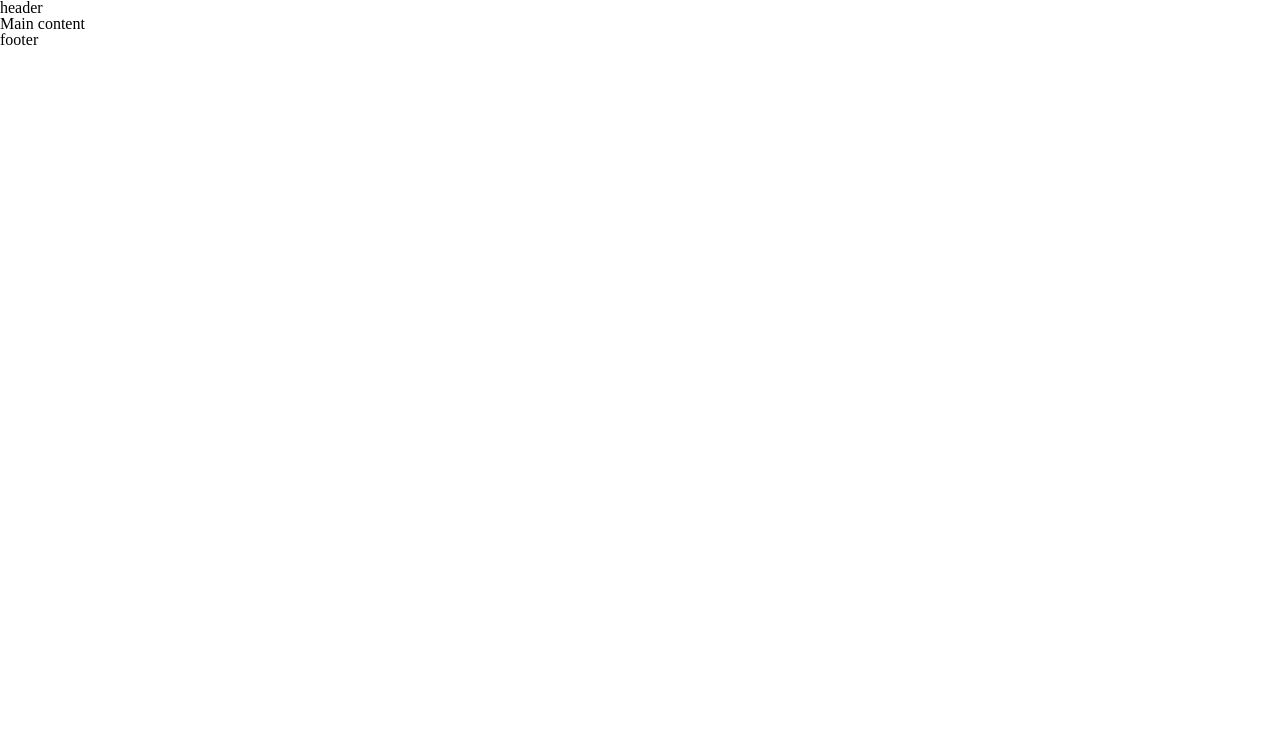
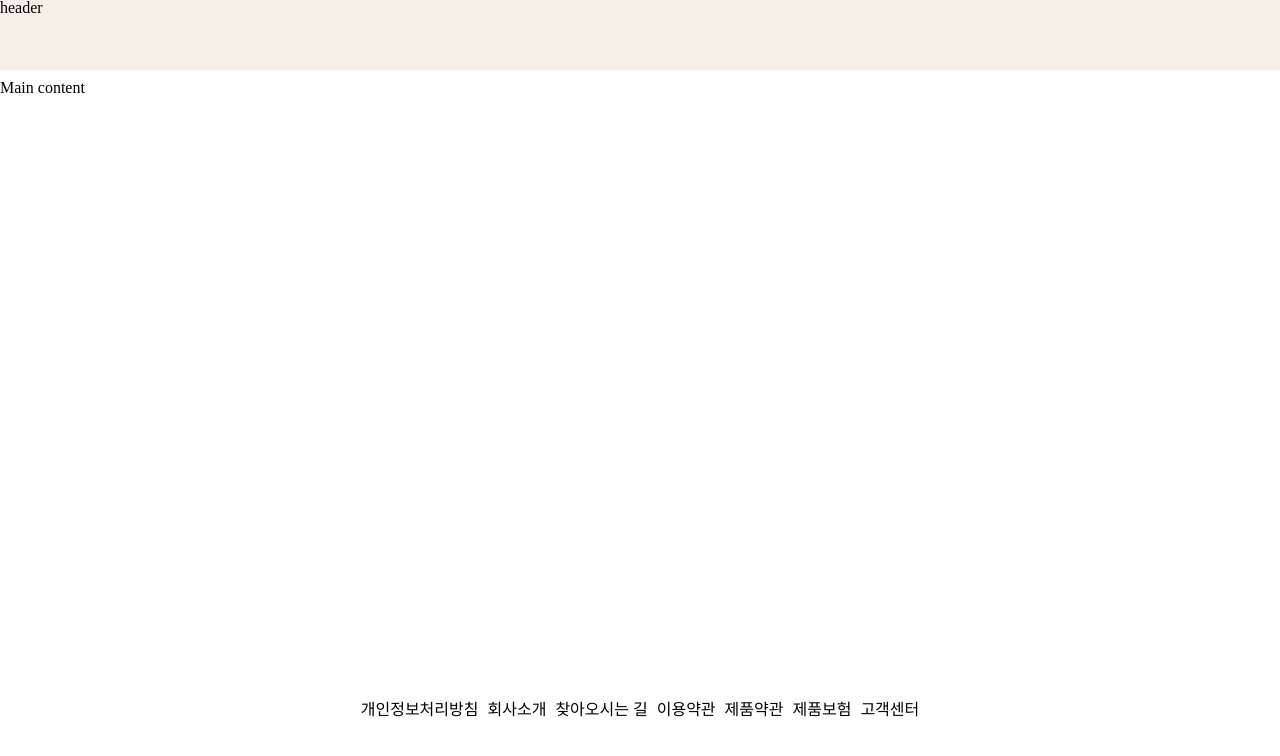
Before and after one commit to Programming-Seungwan/fuji-clone, a React (Vite) app: page / in a window 1280 px wide. Shown: the top 756 px of the page. Built offline with nearby package versions, Linux system fonts and the light colour scheme.

Commit message:
Design : make basic header and footer components

```diff
--- a/src/App.tsx
+++ b/src/App.tsx
@@ -2,13 +2,14 @@ import { ThemeProvider } from 'styled-components';
 import { theme } from '@style/theme';
 import { GlobalStyle } from '@style/GlobalStyle';
 import Layout from '@components/common/Layout/Layout';
+import Home from '@pages/Home';
 
 function App() {
   return (
     <ThemeProvider theme={theme}>
       <GlobalStyle />
       <Layout>
-        <div>Main content</div>
+        <Home />
       </Layout>
     </ThemeProvider>
   );
--- a/src/components/common/Footer.tsx
+++ b/src/components/common/Footer.tsx
@@ -1,9 +1,27 @@
 import styled from 'styled-components';
+import linknames from '@constants/footer/linkname';
 
 export default function Footer() {
-  return <FooterContainer>footer</FooterContainer>;
+  return (
+    <FooterContainer>
+      <FooterLinks>
+        {linknames.map((el) => (
+          <div>{el}</div>
+        ))}
+      </FooterLinks>
+    </FooterContainer>
+  );
 }
 
 const FooterContainer = styled.footer`
-  border: 1px;
+  height: 180px;
+  flex-shrink: 0;
+  display: flex;
+  justify-content: center;
+  align-items: center;
 `;
+
+const FooterLinks = styled.div`
+  display: flex;
+  column-gap: 9px;
+`;
--- a/src/components/common/Header.tsx
+++ b/src/components/common/Header.tsx
@@ -5,5 +5,10 @@ export default function Header() {
 }
 
 const HeaderContainer = styled.header`
-  border: 1px;
+  position: fixed;
+  top: 0;
+  width: 100%;
+  height: 70px;
+  z-index: 100;
+  background-color: ${(props) => props.theme.colors.primary};
 `;
--- a/src/components/common/Layout/Layout.tsx
+++ b/src/components/common/Layout/Layout.tsx
@@ -1,3 +1,4 @@
+import styled from 'styled-components';
 import Header from '@components/common/Header';
 import Footer from '@components/common/Footer';
 
@@ -7,10 +8,19 @@ interface LayoutProp {
 
 export default function Layout({ children }: LayoutProp) {
   return (
-    <>
+    <LayoutContainer>
       <Header />
       {children}
       <Footer />
-    </>
+    </LayoutContainer>
   );
 }
+
+const LayoutContainer = styled.main`
+  width: 100%;
+  height: 100%;
+  position: relative;
+  padding-top: 80px;
+  display: flex;
+  flex-direction: column;
+`;
--- /dev/null
+++ b/src/constants/footer/linkname.ts
@@ -0,0 +1,11 @@
+const linknames = [
+  '개인정보처리방침',
+  '회사소개',
+  '찾아오시는 길',
+  '이용약관',
+  '제품약관',
+  '제품보험',
+  '고객센터',
+];
+
+export default linknames;
--- a/src/pages/Home.tsx
+++ b/src/pages/Home.tsx
@@ -1,3 +1,9 @@
+import styled from 'styled-components';
+
 export default function Home() {
-  return;
+  return <HomeContainer>Main content</HomeContainer>;
 }
+
+const HomeContainer = styled.section`
+  flex-grow: 1;
+`;
--- a/tsconfig.app.json
+++ b/tsconfig.app.json
@@ -30,7 +30,8 @@
       "@style/*": ["./style/*"],
       "@utils/*": ["./utils/*"],
       "@constants/*": ["./constants/*"],
-      "@types/*": ["./types/*"]
+      "@types/*": ["./types/*"],
+      "@pages/*": ["./pages/*"]
     }
   },
   "include": ["src"]
```
